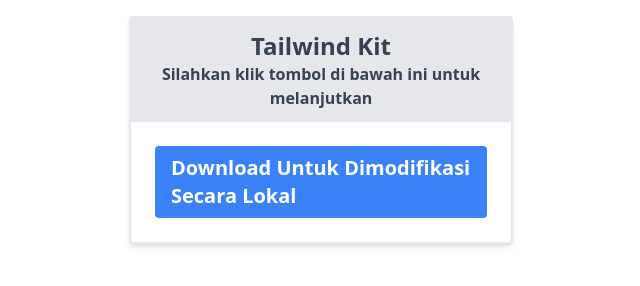
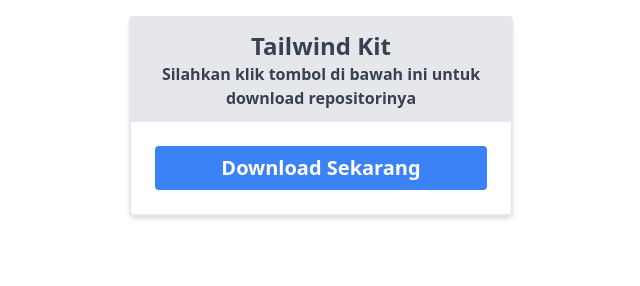
Before and after one commit to itsmebroarif/template_tailwindcss, a website: page index.html in a window 1280 px wide. Shown: the whole page, without its empty margins (319-959 px from the left). Drawn offline with Linux system fonts and the light colour scheme.

Commit message:
Update index.html

```diff
--- a/index.html
+++ b/index.html
@@ -16,12 +16,12 @@
                     <div class="font-semibold bg-gray-200 text-gray-700 py-3 px-6 mb-0">
                         <div class="text-center">
                             <h1 class="text-2xl font-bold">Tailwind Kit</h1>
-                            <p class="text-gray-700 text-base">Silahkan klik tombol di bawah ini untuk melanjutkan</p>
+                            <p class="text-gray-700 text-base">Silahkan klik tombol di bawah ini untuk download repositorinya</p>
                         </div>
                     </div>
                     <div class="w-full p-6">
                         <a href="https://github.com/itsmebroarif/template_tailwindcss" class="flex items-center justify-center bg-blue-500 hover:bg-blue-700 text-white font-bold py-2 px-4 rounded">
-                            <span class="text-xl">Download Untuk Dimodifikasi Secara Lokal</span>
+                            <span class="text-xl">Download Sekarang</span>
                         </a>
                     </div>
                 </div>
```
